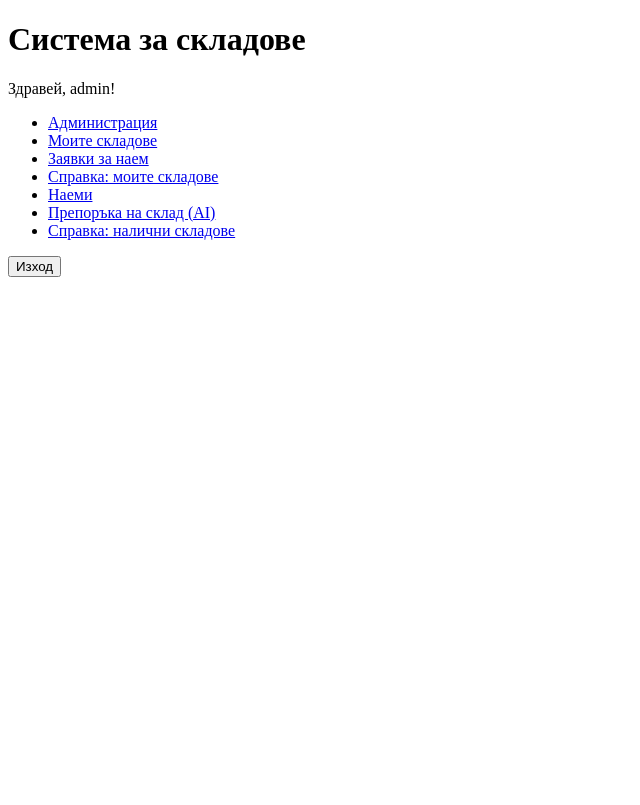
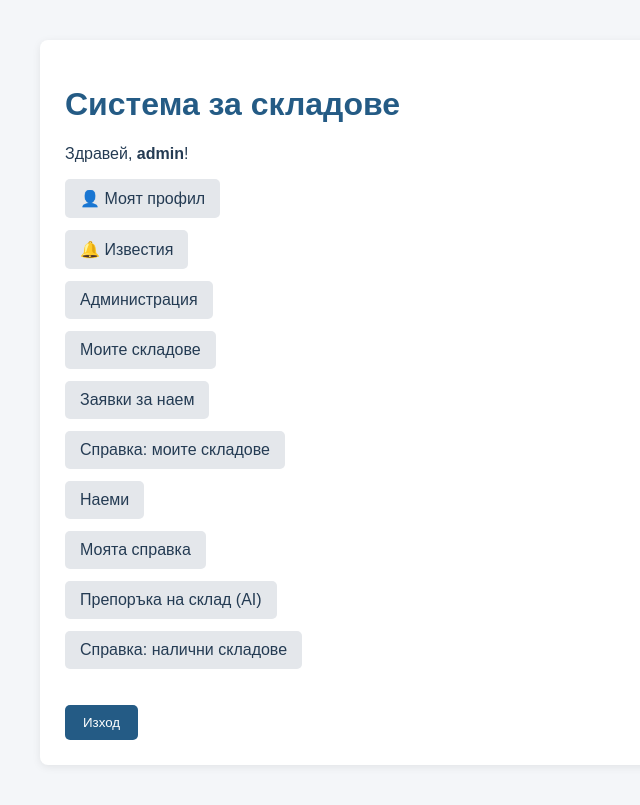
Before and after one commit to MaxiTVBG/skladove-spring, a Spring Boot app: page / in a window 1280 px wide. Shown: the whole page, without its empty margins (0-640 px from the left). Before the commit the page ends 277 px from the top, so only its background shows below. Run offline with Spring Boot 4, Linux system fonts and the light colour scheme; a user stored in the database is signed in; data that the repository does not hold is empty; some of the project's set-up classes (security, data sources, template engines, error pages and the like) are left out, and stand-ins take their place; some libraries are stand-ins or nearby versions.

Commit message:
Polish profile navigation across user dashboards

```diff
--- a/src/main/resources/templates/index.html
+++ b/src/main/resources/templates/index.html
@@ -4,21 +4,118 @@
 <head>
     <meta charset="UTF-8">
     <title>Складове</title>
+    <style>
+        body {
+            font-family: Arial, sans-serif;
+            margin: 40px;
+            background: #f4f6f9;
+            color: #243b53;
+        }
+
+        h1 { color: #245b85; }
+
+        .card {
+            background: white;
+            padding: 25px;
+            border-radius: 8px;
+            max-width: 700px;
+            box-shadow: 0 2px 8px rgba(0,0,0,0.08);
+        }
+
+        ul {
+            list-style: none;
+            padding: 0;
+        }
+
+        li { margin: 12px 0; }
+
+        a {
+            display: inline-block;
+            padding: 10px 15px;
+            background: #e4e7eb;
+            color: #243b53;
+            text-decoration: none;
+            border-radius: 5px;
+        }
+
+        a:hover { background: #d0d7de; }
+
+        .logout {
+            margin-top: 20px;
+            padding: 10px 18px;
+            background: #245b85;
+            color: white;
+            border: none;
+            border-radius: 5px;
+            cursor: pointer;
+        }
+    </style>
 </head>
 <body>
-<h1>Система за складове</h1>
-<p>Здравей, <span sec:authentication="name"></span>!</p>
-<ul>
-    <li sec:authorize="hasRole('ADMIN')"><a href="/admin">Администрация</a></li>
-    <li sec:authorize="hasRole('OWNER')"><a href="/owner">Моите складове</a></li>
-    <li sec:authorize="hasRole('OWNER')"><a href="/owner/rentals">Заявки за наем</a></li>
-    <li sec:authorize="hasRole('OWNER')"><a href="/owner/reports/warehouses">Справка: моите складове</a></li>
-    <li sec:authorize="hasRole('AGENT')"><a href="/agent">Наеми</a></li>
-    <li sec:authorize="hasRole('AGENT')"><a href="/agent/ai/recommend">Препоръка на склад (AI)</a></li>
-    <li sec:authorize="hasAnyRole('OWNER', 'AGENT')"><a href="/reports/available">Справка: налични складове</a></li>
-</ul>
-<form th:action="@{/logout}" method="post">
-    <button type="submit">Изход</button>
-</form>
+
+<div class="card">
+    <h1>Система за складове</h1>
+
+    <p>Здравей, <b sec:authentication="name"></b>!</p>
+
+    <ul>
+        <!-- Common navigation -->
+        <li>
+            <a th:href="@{/profile}">👤 Моят профил</a>
+        </li>
+
+        <!-- Notifications for owners and agents -->
+        <li sec:authorize="hasAnyRole('OWNER', 'AGENT')">
+            <a th:href="@{/notifications}">🔔 Известия</a>
+        </li>
+
+        <!-- Admin -->
+        <li sec:authorize="hasRole('ADMIN')">
+            <a th:href="@{/admin}">Администрация</a>
+        </li>
+
+        <!-- Owner -->
+        <li sec:authorize="hasRole('OWNER')">
+            <a th:href="@{/owner}">Моите складове</a>
+        </li>
+
+        <li sec:authorize="hasRole('OWNER')">
+            <a th:href="@{/owner/rentals}">Заявки за наем</a>
+        </li>
+
+        <li sec:authorize="hasRole('OWNER')">
+            <a th:href="@{/owner/reports/warehouses}">
+                Справка: моите складове
+            </a>
+        </li>
+
+        <!-- Agent -->
+        <li sec:authorize="hasRole('AGENT')">
+            <a th:href="@{/agent}">Наеми</a>
+        </li>
+
+        <li sec:authorize="hasRole('AGENT')">
+            <a th:href="@{/agent/report}">Моята справка</a>
+        </li>
+
+        <li sec:authorize="hasRole('AGENT')">
+            <a th:href="@{/agent/ai/recommend}">
+                Препоръка на склад (AI)
+            </a>
+        </li>
+
+        <!-- Shared reports -->
+        <li sec:authorize="hasAnyRole('OWNER', 'AGENT')">
+            <a th:href="@{/reports/available}">
+                Справка: налични складове
+            </a>
+        </li>
+    </ul>
+
+    <form th:action="@{/logout}" method="post">
+        <button class="logout" type="submit">Изход</button>
+    </form>
+</div>
+
 </body>
 </html>
--- a/src/main/resources/templates/owner/rentals/list.html
+++ b/src/main/resources/templates/owner/rentals/list.html
@@ -10,10 +10,10 @@
         h2 { font-size: 20px; margin-top: 0; }
         .container { max-width: 1200px; margin: auto; }
         .card { background: white; padding: 25px; margin-bottom: 25px; border-radius: 8px;
-                box-shadow: 0 2px 8px rgba(0,0,0,0.08); }
+            box-shadow: 0 2px 8px rgba(0,0,0,0.08); }
         .top { display: flex; justify-content: space-between; align-items: center; gap: 12px; }
         .btn { display: inline-block; padding: 10px 18px; border: none; border-radius: 4px;
-               background: #245b85; color: white; text-decoration: none; cursor: pointer; font-size: 14px; }
+            background: #245b85; color: white; text-decoration: none; cursor: pointer; font-size: 14px; }
         .btn:hover { background: #17466d; }
         .btn-small { padding: 6px 12px; }
         .btn-light { background: #e4e7eb; color: #243b53; }
@@ -48,11 +48,13 @@
         <h1>Заявки за наем</h1>
         <div>
             <a class="btn btn-light" th:href="@{/}">Начало</a>
+            <a class="btn btn-light" th:href="@{/profile}">👤 Моят профил</a>
             <span th:replace="~{fragments/notifications :: bell}"></span>
             <a class="btn btn-light" th:href="@{/owner/warehouses}">Моите складове</a>
             <a class="btn btn-light" th:href="@{/owner/ratings}">Оценка на агенти</a>
         </div>
     </div>
+
     <p>Собственик: <b sec:authentication="name"></b></p>
 
     <p class="success" th:if="${successMessage}" th:text="${successMessage}"></p>
```
Also changed, not shown: src/main/resources/templates/agent/rentals/list.html (+6 -4 lines), src/main/resources/templates/owner/warehouses/list.html (+5 -3 lines).
